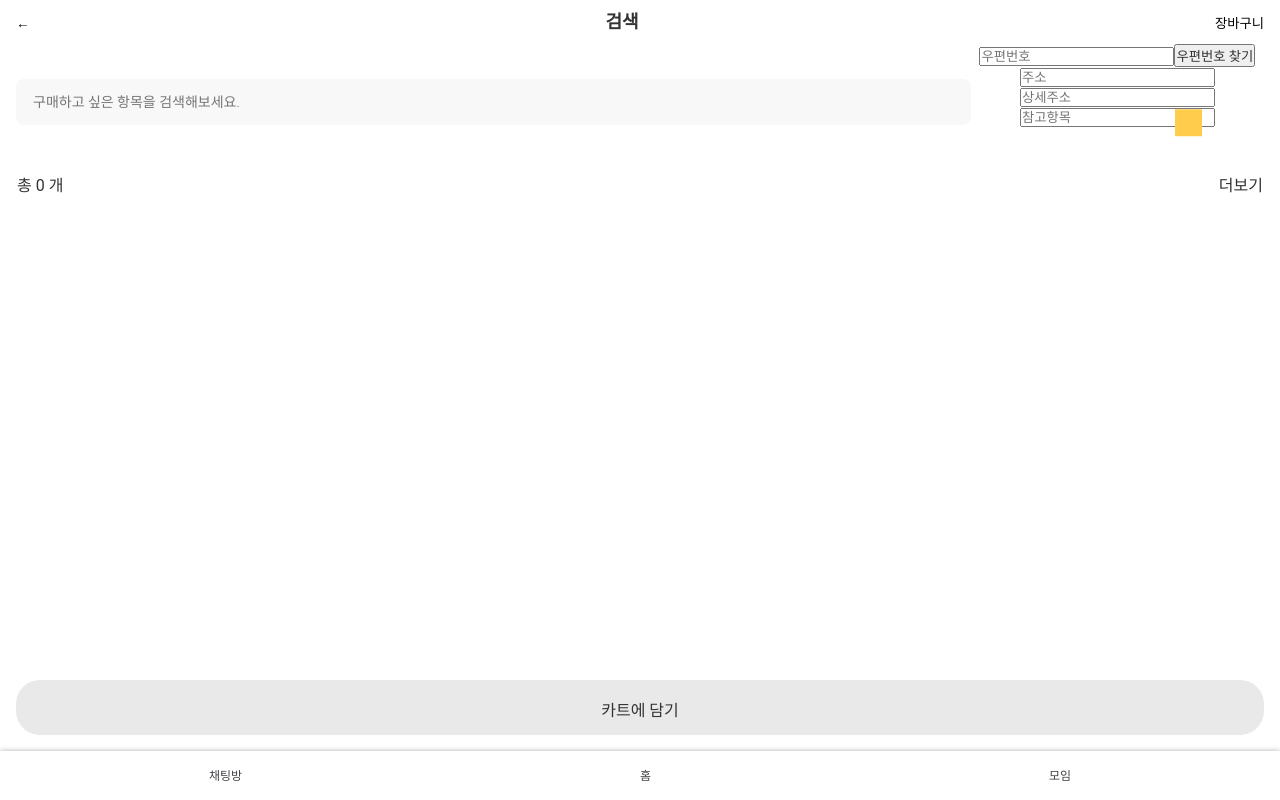
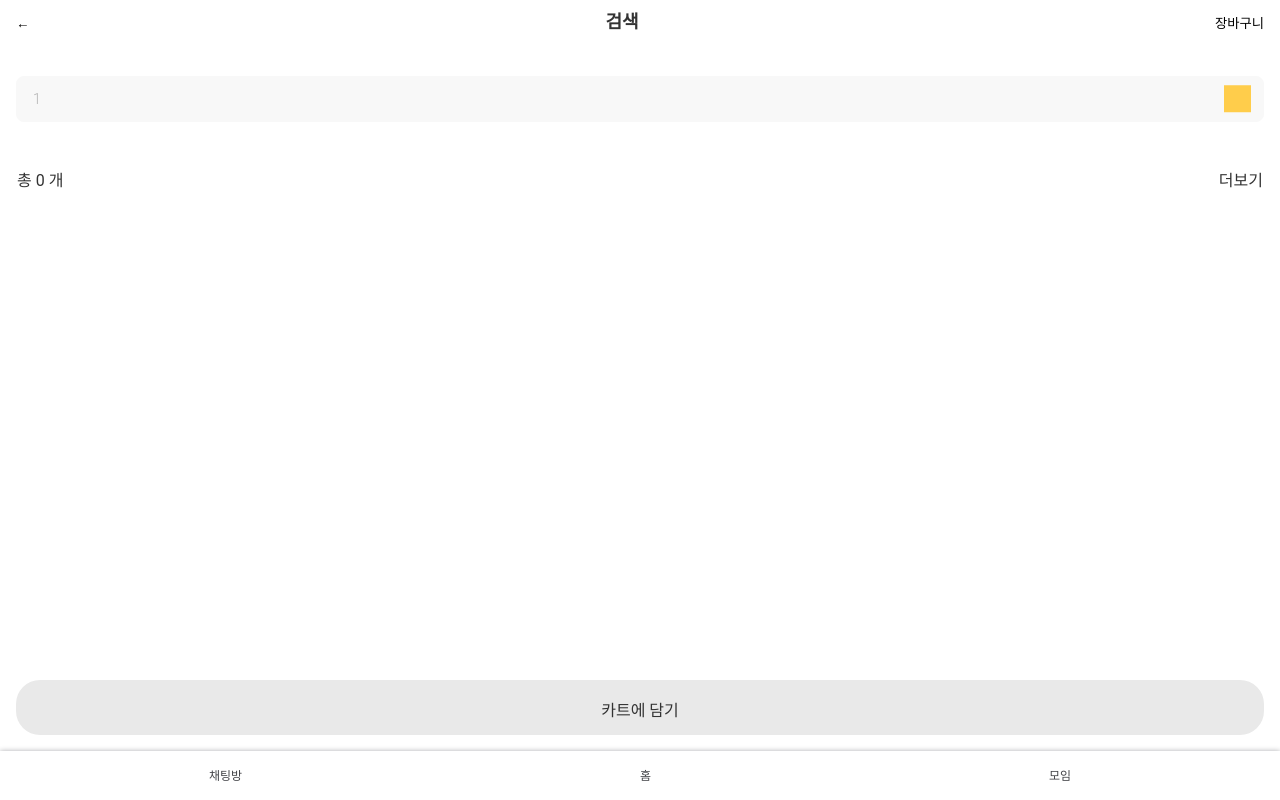
Before and after one commit to wanted-hackareer/frontend, a Vue app: page /search/1 in a window 1280 px wide. Built offline with nearby package versions, Linux system fonts and the light colour scheme; a web font is replaced by a local one.

Commit message:
[update] 검색 컴포넌트 수정

```diff
--- a/src/components/SearchInputComponent/SearchInputComponent.css
+++ b/src/components/SearchInputComponent/SearchInputComponent.css
@@ -12,7 +12,7 @@
     background-color: #f8f8f8;
 }
 .select__input:focus {
-    border-color: #ffcd4b;
+    border: 2px solid #ffcd4b;
     font-weight: 300;
     outline: none;
 }
--- a/src/components/SearchInputComponent/SearchInputComponent.vue
+++ b/src/components/SearchInputComponent/SearchInputComponent.vue
@@ -1,13 +1,9 @@
 <template>
     <div class="search-wrap">
-        <input type="texxt" class="select__input" placeholder="구매하고 싶은 항목을 검색해보세요." />
-        <router-link to="/search">
-            <input type="text" v-model="postcode" placeholder="우편번호" />
-            <input type="button" @click="execDaumPostcode()" value="우편번호 찾기" /><br />
-            <input type="text" id="address" placeholder="주소" /><br />
-            <input type="text" id="detailAddress" placeholder="상세주소" />
-            <input type="text" id="extraAddress" placeholder="참고항목" />
-            <button class="search__button">
+        <input type="texxt" class="select__input" v-model="searchData" :placeholder="getPlaceHolder" />
+        <router-link :to="`/search/${searchData}`">
+            <button v-if="isCart" class="search__button" @click="getSearchData"></button>
+            <button v-else class="search__button" @click="execDaumPostcode()">
                 <img src="" />
             </button>
         </router-link>
@@ -16,12 +12,29 @@
 <script>
 export default {
     name: "SearchInputComponent",
+    props: {
+        isCart: {
+            type: Boolean,
+            default: false,
+        },
+        searchDataFromProps: {
+            type: String,
+            default: "",
+        },
+    },
     data() {
         return {
             postcode: "",
             address: "",
             extraAddress: "",
+            searchData: this.searchDataFromProps,
         };
+    },
+    computed: {
+        getPlaceHolder() {
+            if (this.isCart) return "구매하고 싶은 항목을 검색해보세요.";
+            return "구매하고 싶은 항목을 검색해보세요.";
+        },
     },
     methods: {
         execDaumPostcode() {
@@ -59,7 +72,11 @@ export default {
                     // 우편번호를 입력한다.
                     this.postcode = data.zonecode;
                 },
-            }).embed(this.$refs.embed);
+            }).open(this.$refs.embed);
+        },
+
+        getSearchData() {
+            this.$emit("getSearchData", this.searchData);
         },
     },
 };
```
